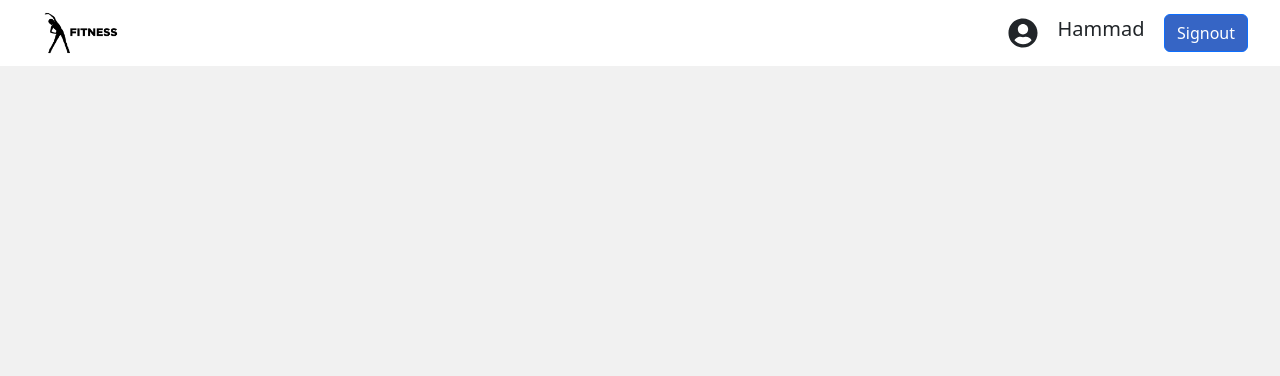
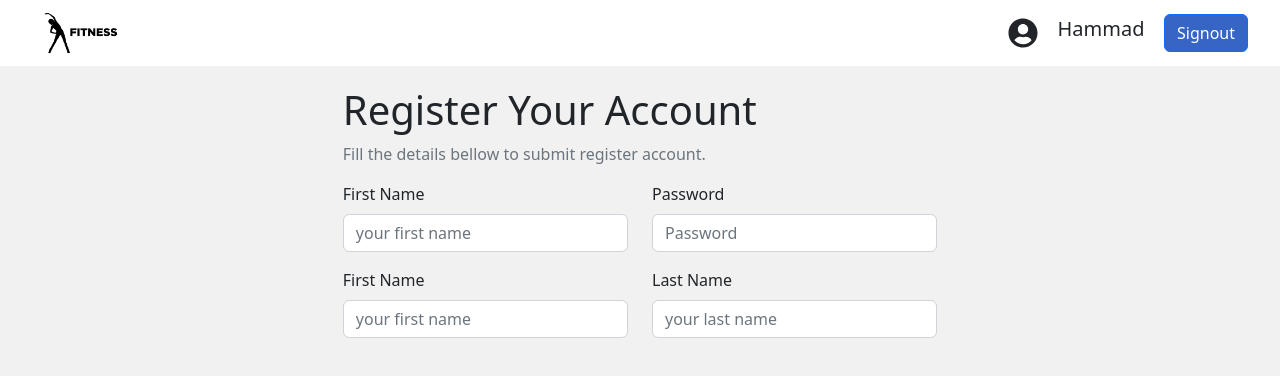
Before and after one commit to Hammad86/final-project-frontend, a React (Vite) app in the folder frontend/: page /signup in a window 1280 px wide. Before the commit this address had no page. Shown: the top 376 px of the page. Built offline with nearby package versions, Linux system fonts and the light colour scheme.

Commit message:
create auth context

```diff
--- a/frontend/src/App.jsx
+++ b/frontend/src/App.jsx
@@ -4,6 +4,7 @@ import Navbar1 from './components/Navbar'
 import Home from './pages/Home'
 import TopNavbar from './components/TopNavbar'
 import './index.css'
+import Signup from './pages/Signup'
 
 function App() {
 
@@ -19,6 +20,10 @@ function App() {
         <Route path='/' element={<Home/>}
         />
       </Routes>
+      <Routes>
+        <Route path='/signup' element={<Signup/>}
+        />
+      </Routes>
       </div>
 
       </BrowserRouter>
--- /dev/null
+++ b/frontend/src/context/AuthContext.jsx
@@ -0,0 +1,33 @@
+import { createContext, useReducer } from "react";
+
+export const AuthContext = createContext();
+
+export const authReducer = (state,action) =>{
+    switch (action.type) {
+        case 'LOGIN':
+            return{
+                user: action.payload
+            }
+        case 'LOGOUT':
+            return{
+                user: null
+            }
+
+        default:
+            return state
+    }
+
+}
+
+export const  AuthContextProvider = ({ children }) =>{
+    const [state,dispatch] = useReducer(authReducer,{
+        user:null
+    })
+    console.log('AuthContext state:', state)
+
+return(
+<AuthContext.Provider value={{ ...state, dispatch }}>
+        {children}
+    </AuthContext.Provider>
+)
+}
--- a/frontend/src/main.jsx
+++ b/frontend/src/main.jsx
@@ -3,14 +3,16 @@ import ReactDOM from 'react-dom/client'
 import App from './App.jsx'
 import './index.css'
 import { WorkoutContextProvider } from './context/WorkoutContext.jsx'
+import { AuthContextProvider } from './context/AuthContext.jsx'
 //  Importing the Bootstrap CSS
 import 'bootstrap/dist/css/bootstrap.min.css';
 
 ReactDOM.createRoot(document.getElementById('root')).render(
   <React.StrictMode>
-    <WorkoutContextProvider>
-    <App />
-    </WorkoutContextProvider>
-
-  </React.StrictMode>,
+    <AuthContextProvider>
+      <WorkoutContextProvider>
+        <App />
+      </WorkoutContextProvider>
+    </AuthContextProvider>
+  </React.StrictMode>
 )
--- /dev/null
+++ b/frontend/src/pages/Signup.jsx
@@ -0,0 +1,41 @@
+import React from 'react'
+import Col from 'react-bootstrap/Col';
+import Form from 'react-bootstrap/Form';
+import Row from 'react-bootstrap/Row';
+
+function Signup() {
+    return (
+        <div className='mx-auto w-50'>
+            <h1>Register Your Account</h1>
+            <p className='text-secondary'>Fill the details bellow to submit register account.</p>
+            <Form>
+                <Row className="mb-3">
+                    <Form.Group as={Col} controlId="formGridEmail">
+                        <Form.Label>First Name</Form.Label>
+                        <Form.Control type="text" placeholder="your first name" />
+                    </Form.Group>
+
+                    <Form.Group as={Col} controlId="formGridPassword">
+                        <Form.Label>Password</Form.Label>
+                        <Form.Control type="password" placeholder="Password" />
+                    </Form.Group>
+                </Row>
+                <Row>
+                    <Col>
+                        <Form.Label>First Name</Form.Label>
+                        <Form.Control placeholder="your first name" />
+                    </Col>
+                    <Col>
+                        <Form.Label>Last Name</Form.Label>
+                        <Form.Control placeholder="your last name" />
+                    </Col>
+                </Row>
+                <Row>
+
+                </Row>
+            </Form>
+        </div>
+    )
+}
+
+export default Signup
```
Also changed, not shown: frontend/src/hooks/useAuthContext.jsx (added, +12 -0 lines).
